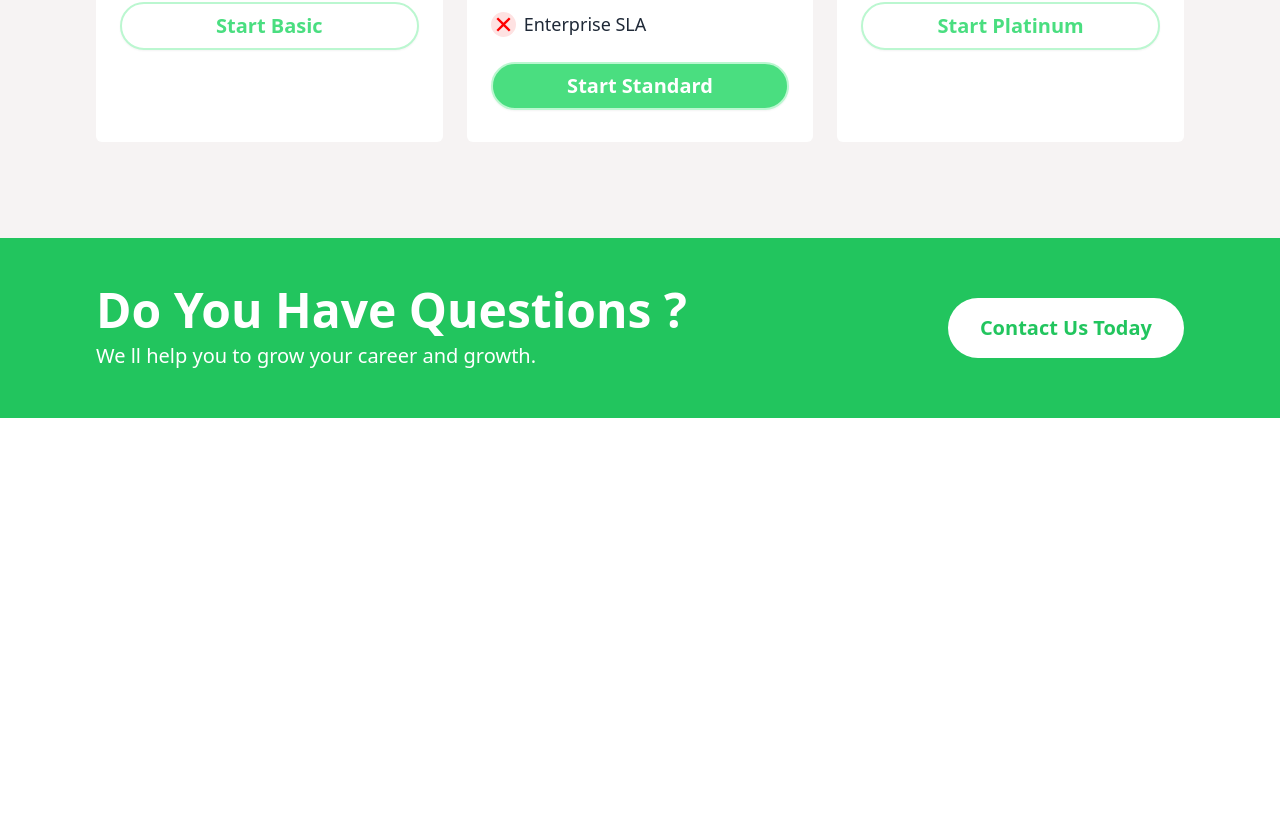
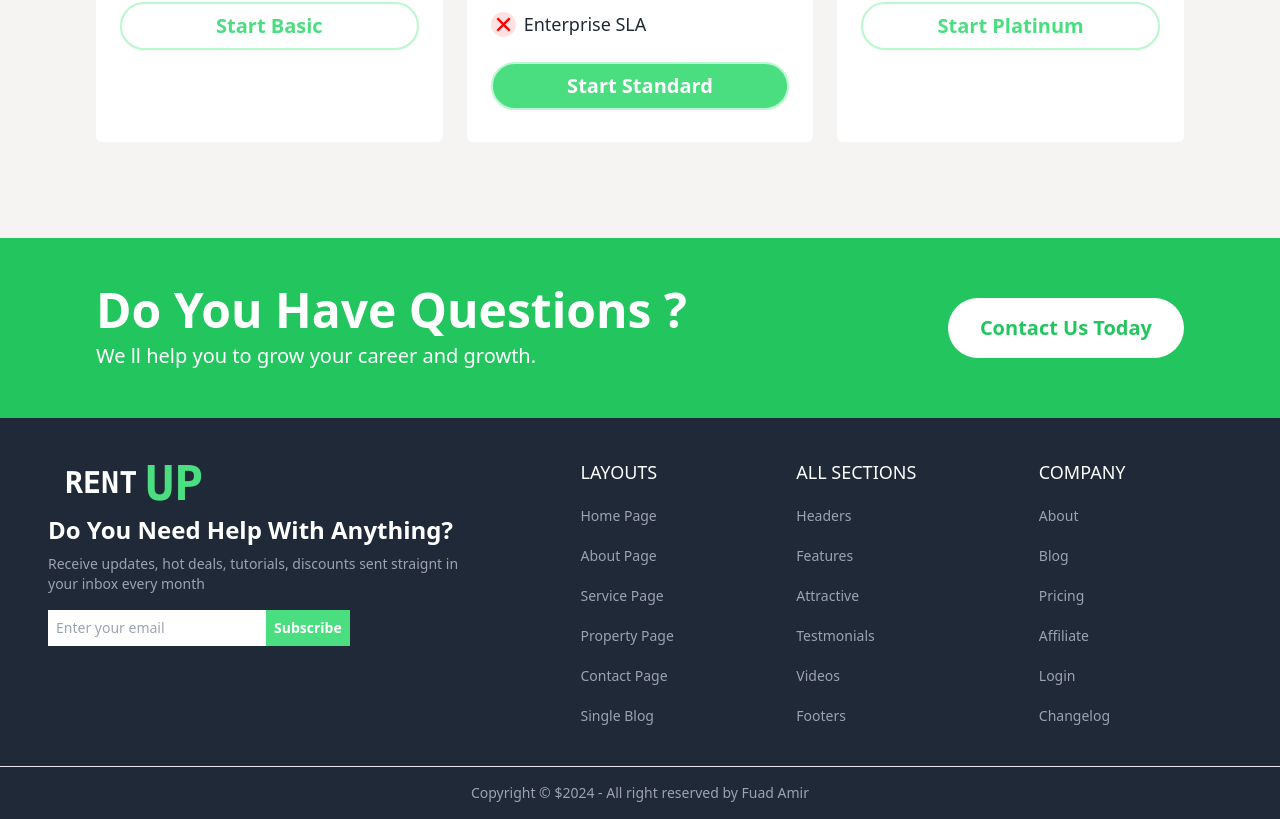
Before and after one commit to MdFuadAmir/rent-home-bd, a React (Vite) app: page / in a window 1280 px wide. Shown: the part 5753-6572 px from the top of the page. Before the commit the page ends 6171 px from the top, so only its background shows below. Built offline with nearby package versions, Linux system fonts and the light colour scheme.

Commit message:
added Footer section

```diff
--- /dev/null
+++ b/src/Components/Footer/Footer.jsx
@@ -0,0 +1,54 @@
+
+
+const Footer = () => {
+    return (
+        <div>
+            <footer className="footer bg-gray-800 px-4 md:px-12 py-10">
+            <form>
+            <a className="btn text-white btn-ghost text-3xl font-mono">RENT<span className="text-5xl text-green-400">UP</span></a>
+    <h6 className="text-white font-bold text-2xl">Do You Need Help With Anything?</h6>
+    <p className="text-gray-400">Receive updates, hot deals, tutorials, discounts sent straignt in <br /> your inbox every month</p>
+   <div className="my-2">
+   <input type="email" placeholder="Enter your email" className="px-2 py-2"/>
+   <button className="px-2 py-2 bg-green-400 text-white font-bold">Subscribe</button>
+   </div>
+  </form>
+  <nav className="space-y-3">
+    <h6 className="text-lg text-white">LAYOUTS</h6>
+    <a className="link link-hover text-gray-400">Home Page</a>
+    <a className="link link-hover text-gray-400">About Page</a>
+    <a className="link link-hover text-gray-400">Service Page</a>
+    <a className="link link-hover text-gray-400">Property Page</a>
+    <a className="link link-hover text-gray-400">Contact Page</a>
+    <a className="link link-hover text-gray-400">Single Blog</a>
+  </nav>
+  <nav className="space-y-3">
+    <h6 className="text-lg text-white">ALL SECTIONS</h6>
+    <a className="link link-hover text-gray-400">Headers</a>
+    <a className="link link-hover text-gray-400">Features</a>
+    <a className="link link-hover text-gray-400">Attractive</a>
+    <a className="link link-hover text-gray-400">Testmonials</a>
+    <a className="link link-hover text-gray-400">Videos</a>
+    <a className="link link-hover text-gray-400">Footers</a>
+  </nav>
+  <nav className="space-y-3">
+    <h6 className="text-lg text-white">COMPANY</h6>
+    <a className="link link-hover text-gray-400">About</a>
+    <a className="link link-hover text-gray-400">Blog</a>
+    <a className="link link-hover text-gray-400">Pricing</a>
+    <a className="link link-hover text-gray-400">Affiliate</a>
+    <a className="link link-hover text-gray-400">Login</a>
+    <a className="link link-hover text-gray-400">Changelog</a>
+  </nav>
+</footer>
+
+<footer className="footer footer-center bg-gray-800 text-gray-400 p-4 border-t">
+  <aside>
+    <p>Copyright © ${new Date().getFullYear()} - All right reserved by Fuad Amir</p>
+  </aside>
+</footer>
+        </div>
+    );
+};
+
+export default Footer;
--- a/src/Components/Home/Home.jsx
+++ b/src/Components/Home/Home.jsx
@@ -4,7 +4,6 @@ import Featured from "../Featured/Featured";
 import Hero from "../Hero/Hero";
 import Location from "../Location/Location";
 import Packege from "../Packege/Packege";
-import Questions from "../Questions/Questions";
 import RecentPoparty from "../RecentProparty/RecentPoparty";
 
 
@@ -18,7 +17,6 @@ const Home = () => {
             <Location/>
             <Agents/>
             <Packege/>
-            <Questions/>
         </div>
     );
 };
--- a/src/Components/Questions/Questions.jsx
+++ b/src/Components/Questions/Questions.jsx
@@ -3,7 +3,7 @@
 const Questions = () => {
     return (
         <div className="bg-green-500 mt-24">
-            <div className="px-4 md:px-24 py-12 items-center justify-between flex flex-col md:flex-row">
+            <div className="px-4 md:px-24 py-12 items-center justify-between flex flex-col md:flex-row gap-6">
                 <div className="text-white space-y-2">
                 <h1 className="text-5xl font-bold">Do You Have Questions ?</h1>
                 <p className="text-xl">We ll help you to grow your career and growth.</p>
--- a/src/Root/Root.jsx
+++ b/src/Root/Root.jsx
@@ -1,5 +1,7 @@
 import { Outlet } from "react-router-dom";
 import Navber from "../Components/Navber/Navber";
+import Footer from "../Components/Footer/Footer";
+import Questions from "../Components/Questions/Questions";
 
 
 const Root = () => {
@@ -7,6 +9,8 @@ const Root = () => {
         <div className="mx-w-7xl">
             <Navber/>
             <Outlet/>
+            <Questions/>
+            <Footer/>
         </div>
     );
 };
```
